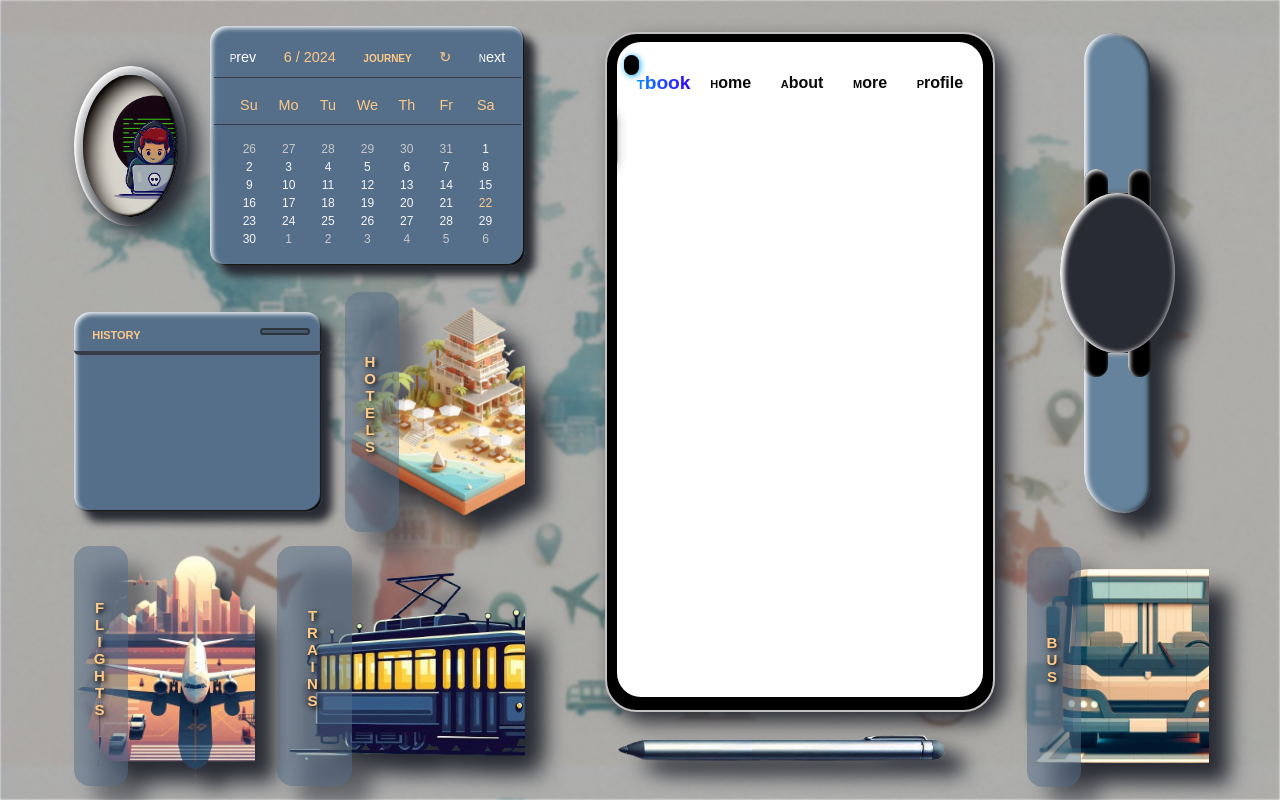
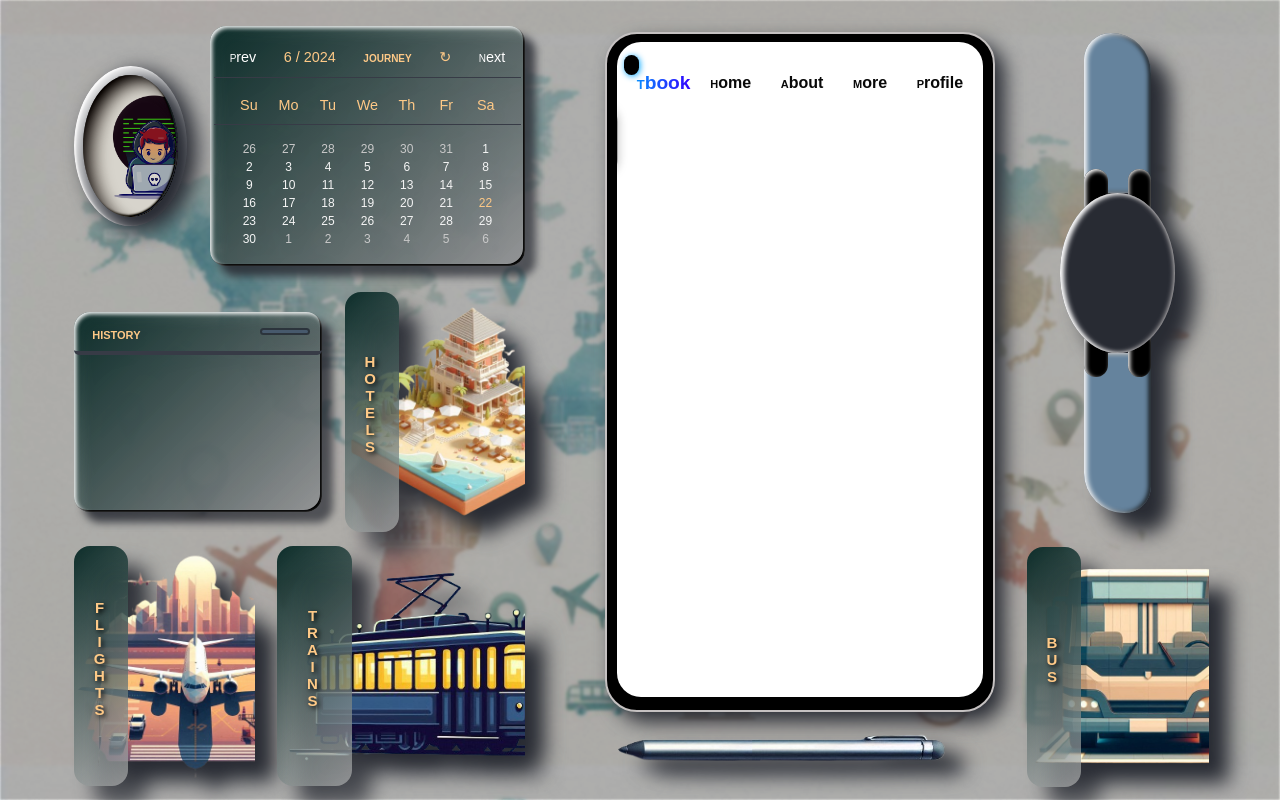
Before and after one commit to ashx010/TBook, a Django app: template templates/base.html in a window 1280 px wide. Run offline with Django 4.2, Linux system fonts and the light colour scheme; the template is opened without the code that fills it, so the values that code supplies are empty.

Commit message:
css changes a little bit commit

```diff
--- a/static/style.css
+++ b/static/style.css
@@ -118,9 +118,9 @@
     height: 30vh;
     width: 70%;
     filter: drop-shadow(10px 10px 4px #282b33);
-    background-color: #556f8a;
+    background: linear-gradient(135deg, #0d2d2a, #b4b4b4ad);
     border-radius: 1rem;
-    box-shadow: 2px 2px 5px white inset, -2px -2px 0px black inset;
+    box-shadow: 2px 2px 4px white inset, -2px -2px 0px black inset;
     position: relative;
     padding: 4px;
     display: flex;
@@ -190,9 +190,9 @@
     height: 25vh;
     width: 55%;
     filter: drop-shadow(10px 10px 4px #282b33);
-    background-color: #556f8a;
+    background: linear-gradient(135deg, #0d2d2a, #b4b4b4ad);
     border-radius: 1rem;
-    box-shadow: 2px 2px 5px white inset, -2px -2px 1px black inset;
+    box-shadow: 2px 2px 4px white inset, -2px -2px 0px black inset;
     display: grid;
     grid-template-columns: 1fr;
     grid-template-rows: 1fr 4fr;
@@ -232,7 +232,7 @@
 .hotel .desc-layer {
     width: 30%;
     height: 100%;
-    background-color: rgb(85 111 138 / 50%);
+    background: linear-gradient(135deg, #0d2d2a, #b4b4b4ad);
     border-radius: 1rem;
     position: absolute;
     top: 0;
--- a/templates/index.html
+++ b/templates/index.html
@@ -221,7 +221,6 @@
 		height: 35vh;
 		width: 100%;
 		filter: drop-shadow(5px 5px 5px #282b33);
-		background: linear-gradient(135deg, #0d2d2a, #b4b4b4ad);
 		box-shadow: unset;
 	}
 
```
